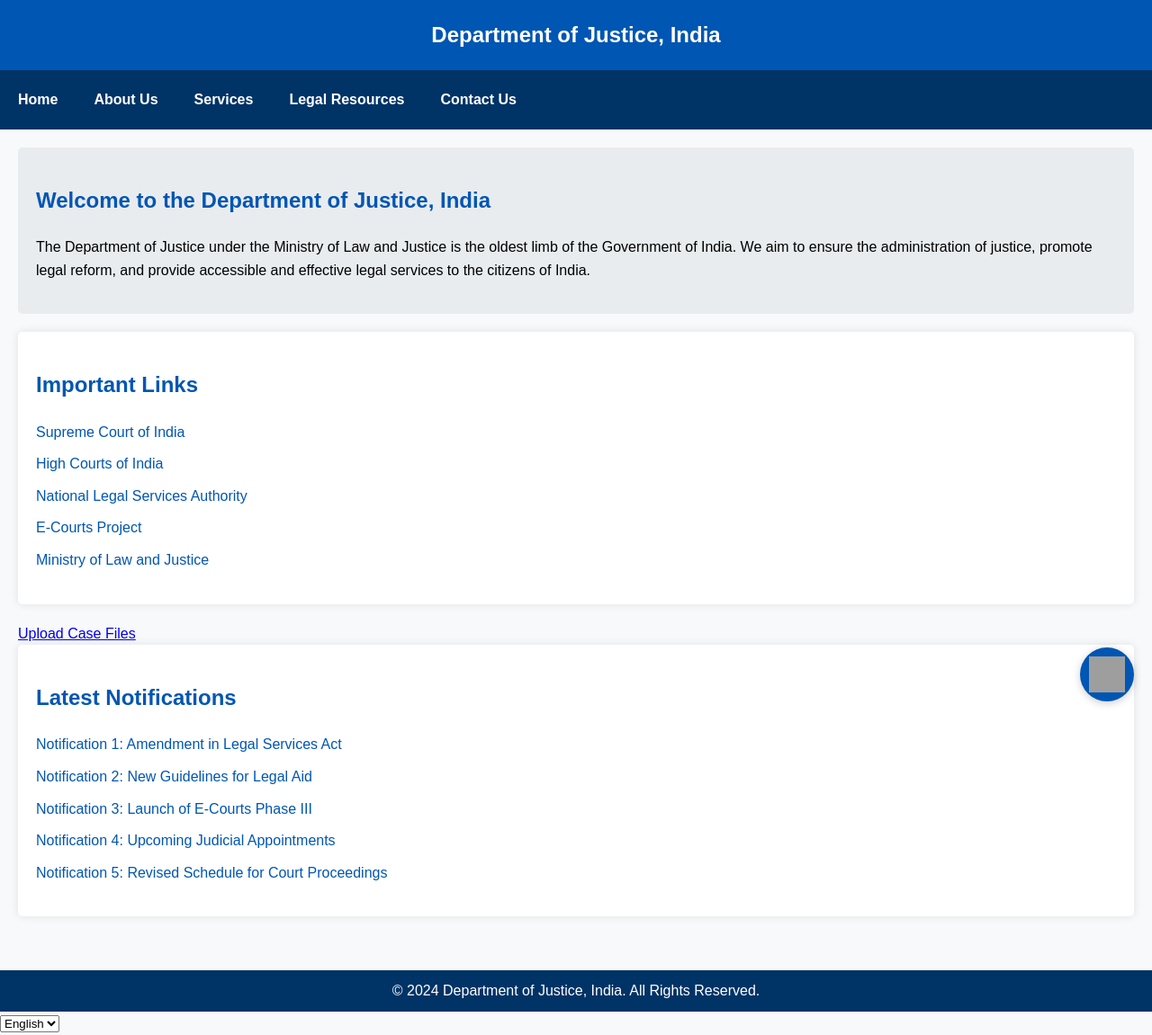
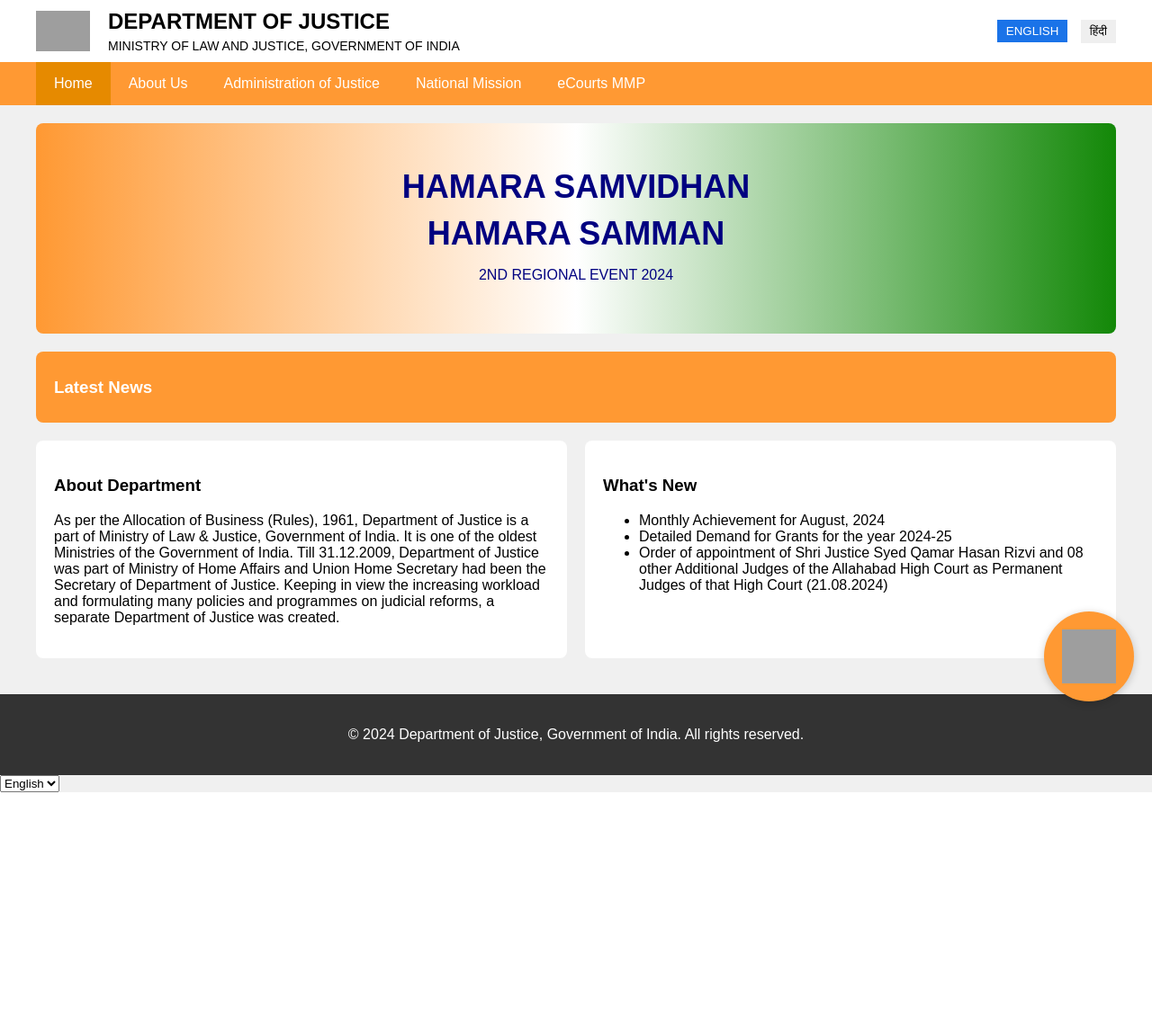
Before and after one commit to SachinSingh008/SIH-chatbotDoJ, a Flask app: page / in a window 1280 px wide. Shown: the whole page at 90% size. After the commit the page ends 881 px from the top, so only its background shows below. Run offline with Flask 2, Linux system fonts and the light colour scheme; grey boxes are pictures that could not be loaded.

Commit message:
final update including terminate button

```diff
--- a/app.py
+++ b/app.py
@@ -97,4 +97,4 @@ def home():
     return render_template('index.html')
 
 if __name__ == '__main__':
-    app.run(host='0.0.0.0', port=5000)
+    app.run(host='192.168.4.25', port=5000)
--- a/static/css/styles.css
+++ b/static/css/styles.css
@@ -1,83 +1,128 @@
 body {
     font-family: Arial, sans-serif;
-    line-height: 1.6;
     margin: 0;
     padding: 0;
-    background-color: #f8f9fa;
+    background-color: #f0f0f0;
 }
 
-/* Header and Navigation */
-#header, #navbar {
-    color: white;
-    text-align: center;
+.container {
+    max-width: 1200px;
+    margin: 0 auto;
+    padding: 0 20px;
 }
 
-#header {
-    background-color: #0056b3;
-    padding: 20px 0;
-    font-size: 24px;
-    font-weight: bold;
-}
-
-#navbar {
-    display: flex;
-    justify-content: All;
-    background-color: #003366;
+header {
+    background-color: #fff;
+    box-shadow: 0 2px 4px rgba(0,0,0,0.1);
     padding: 10px 0;
 }
 
-#navbar a {
+header .container {
+    display: flex;
+    justify-content: space-between;
+    align-items: center;
+}
+
+.logo {
+    display: flex;
+    align-items: center;
+}
+
+.emblem {
+    width: 60px;
+    margin-right: 20px;
+}
+
+h1 {
+    font-size: 24px;
+    margin: 0;
+}
+
+header p {
+    margin: 5px 0 0;
+    font-size: 14px;
+}
+
+.language-buttons button {
+    padding: 5px 10px;
+    margin-left: 10px;
+    border: none;
+    cursor: pointer;
+}
+
+.language-buttons button.active {
+    background-color: #1a73e8;
+    color: white;
+}
+
+nav {
+    background-color: #ff9933;
+}
+
+nav ul {
+    list-style-type: none;
+    padding: 0;
+    margin: 0;
+    display: flex;
+}
+
+nav ul li a {
+    color: white;
+    text-decoration: none;
+    padding: 15px 20px;
+    display: block;
+}
+
+nav ul li a:hover, nav ul li a.active {
+    background-color: #e68a00;
+}
+
+.banner {
+    background: linear-gradient(to right, #ff9933, #ffffff, #138808);
+    padding: 40px;
+    text-align: center;
+    color: #000080;
+    margin: 20px 0;
+    border-radius: 8px;
+}
+
+.banner h2 {
+    font-size: 36px;
+    margin: 10px 0;
+}
+
+.news-ticker {
+    background-color: #ff9933;
     color: white;
     padding: 10px 20px;
-    text-decoration: none;
-    font-weight: bold;
+    margin-bottom: 20px;
+    border-radius: 8px;
 }
 
-#navbar a:hover {
-    background-color: #0056b3;
-    border-radius: 5px;
+.content-grid {
+    display: grid;
+    grid-template-columns: 1fr 1fr;
+    gap: 20px;
 }
 
-/* Main Content */
-#main-content {
+.about, .whats-new {
+    background-color: white;
     padding: 20px;
+    border-radius: 8px;
 }
 
-#intro, #important-links, #notifications {
-    background-color: white;
-    padding: 20px;
-    border-radius: 5px;
-    margin-bottom: 20px;
+footer {
+    background-color: #333;
+    color: white;
+    text-align: center;
+    padding: 20px 0;
+    margin-top: 40px;
 }
 
-#intro {
-    background-color: #e9ecef;
-}
-
-#important-links, #notifications {
-    box-shadow: 0 0 10px rgba(0,0,0,0.1);
-}
-
-h2 {
-    color: #0056b3;
-}
-
-ul {
-    list-style: none;
-    padding: 0;
-}
-
-ul li {
-    margin-bottom: 10px;
-}
-
-ul li a {
-    color: #0056b3;
-    text-decoration: none;
-}
-
-ul li a:hover {
-    text-decoration: underline;
+@media (max-width: 768px) {
+    .content-grid {
+        grid-template-columns: 1fr;
+    }
 }
 
 /* Footer */
@@ -102,13 +147,13 @@ ul li a:hover {
     border-radius: 10px;
     overflow: hidden;
     box-shadow: 0 0 10px rgba(0,0,0,0.1);
-    background-color: #b1d7f5;
+    background: linear-gradient(to top,#9fb6e6, #3e74e9, #9fb6e6);
     z-index: 1000;
     flex-direction: row;
 }
 
 #chat-header {
-    background-color: #0056b3;
+    background: linear-gradient(to top, #3e74e9, #82a4ec, #9fb6e6);
     color: white;
     padding: 10px;
     font-weight: bold;
@@ -147,7 +192,7 @@ ul li a:hover {
 #user-input {
     display: flex;
     padding: 10px;
-    background-color: white;
+    background: linear-gradient(to bottom, #3e74e9, #82a4ec, #9fb6e6);
 }
 
 #user-input input {
@@ -179,11 +224,11 @@ ul li a:hover {
     position: fixed;
     bottom: 20px;
     right: 20px;
-    z-index: 1001;
-    width: 60px;
-    height: 60px;
+    z-index: 10;
+    width: 100px;
+    height: 100px;
     border-radius: 50%;
-    background-color: #0056b3;
+    background-color:  #ff9933 ;
     border: none;
     cursor: pointer;
     padding: 0;
@@ -194,13 +239,13 @@ ul li a:hover {
 }
 
 #chat-button img {
-    width: 40px;
-    height: 40px;
+    width: 60px;
+    height: 60px;
 }
 
 /* Messages */
 .message {
-    border-radius: 15px;
+    border-radius: 10px 0px 10px 10px;
     padding: 10px;
     margin-bottom: 10px;
     clear: both;
@@ -211,7 +256,6 @@ ul li a:hover {
     float: right;
     margin-left: auto;
     max-width: 60%;
-    margin-top: 10px;
     align-self: flex-end;
 }
 
@@ -221,7 +265,7 @@ ul li a:hover {
     white-space: pre-wrap;
     word-wrap: break-word;
     max-width: 70%;
-    border-radius: 10px;
+    border-radius: 0px 10px 10px 10px;
     padding: 10px;
     margin-bottom: 10px;
 }
@@ -244,7 +288,6 @@ ul li a:hover {
     display: flex;
     align-items: left;
     justify-content: left;
-    margin-top: 10px;
 }
 
 .dot {
@@ -252,7 +295,7 @@ ul li a:hover {
     width: 8px;
     height: 8px;
     margin: 0 2px;
-    background-color: #3498db;
+    background: linear-gradient(to right, #ff9933, #ffffff, #138808);
     border-radius: 50%;
     animation: thinking 1s infinite;
 }
@@ -400,3 +443,11 @@ ul li a:hover {
     opacity: 0.5;
     cursor: not-allowed;
 }
+#terminate-button {
+    background-color: #dc3545;
+    color: white;
+    border: none;
+    padding: 5px 10px;
+    border-radius: 3px;
+    cursor: pointer;
+}
--- a/static/js/script.js
+++ b/static/js/script.js
@@ -48,6 +48,7 @@ $(document).ready(function() {
             }
         });
     }
+    $('#terminate-button').click(terminateMessage);
 });
 var isFirstMessage = true;
 
@@ -122,13 +123,17 @@ function displayUserMessage(message) {
 function displayBotMessage(response, userInput) {
     var messageContainer = $('<div class="message-container"></div>');
     var botMessageContainer = $('<div class="bot-message-container"></div>');
-    var botLogo = $('<img class="bot-logo" src="https://static.vecteezy.com/system/resources/previews/026/960/350/non_2x/male-cute-lawyer-character-in-court-free-png.png" alt="bot-logo">');
+    var botLogo = $('<img class="bot-logo" src="https://www.pngmart.com/files/16/Vector-Lawyer-Transparent-PNG.png" alt="bot-logo">');
     var botMessageDiv = $('<div class="message bot-message"></div>');
 
     botMessageContainer.append(botLogo);
     botMessageContainer.append(botMessageDiv);
     messageContainer.append(botMessageContainer);
     $('#chatbox').append(messageContainer);
+
+    // Hide send and mic buttons, show terminate button
+    $('#send-button, #voice-button').hide();
+    $('#terminate-button').show();
 
     // Split the response into points
     var points = response.split('\n').filter(point => point.trim() !== '');
@@ -138,36 +143,63 @@ function displayBotMessage(response, userInput) {
             var pointDiv = $('<div class="bot-point"></div>');
             botMessageDiv.append(pointDiv);
 
-            var currentPoint = points[index].replace(/^\s*[\*\-]\s*/, ''); // Remove leading asterisks or hyphens
+            var currentPoint = points[index].replace(/^\s*[\*\-]\s*/, '');
             var pointText = (index + 1) + '. ' + currentPoint;
 
+            pointText = pointText.replace(/\*\*(.*?)\*\*/g, '<strong>$1</strong>');
+            pointText = pointText.replace(/\*(.*?)\*\*/g, '<strong>$1</strong>');
+
             var charIndex = 0;
+            var htmlContent = '';
 
             function displayNextCharacter() {
-                if (charIndex < pointText.length) {
-                    pointDiv.append(pointText[charIndex]);
+                if (charIndex < pointText.length && !window.terminateMessageFlag) {
+                    if (pointText.substr(charIndex, 8) === '<strong>') {
+                        htmlContent += '<strong>';
+                        charIndex += 8;
+                    } else if (pointText.substr(charIndex, 9) === '</strong>') {
+                        htmlContent += '</strong>';
+                        charIndex += 9;
+                    } else {
+                        htmlContent += pointText[charIndex];
+                        charIndex++;
+                    }
+                    pointDiv.html(htmlContent);
 
-                    // Only auto-scroll if the user hasn't scrolled up
                     var chatbox = $('#chatbox')[0];
                     if (chatbox.scrollHeight - chatbox.scrollTop === chatbox.clientHeight) {
                         chatbox.scrollTop = chatbox.scrollHeight;
                     }
 
-                    charIndex++;
                     setTimeout(displayNextCharacter, 30);
                 } else {
-                    addDetailLink(pointDiv, currentPoint);
-                    setTimeout(() => displayNextPoint(index + 1), 500);
+                    if (!window.terminateMessageFlag) {
+                        addDetailLink(pointDiv, currentPoint);
+                        setTimeout(() => displayNextPoint(index + 1), 500);
+                    } else {
+                        finishMessageDisplay();
+                    }
                 }
             }
 
             displayNextCharacter();
         } else {
-            addSuggestions(botMessageDiv);
+            finishMessageDisplay();
         }
     }
 
     displayNextPoint(0);
+}
+
+function terminateMessage() {
+    window.terminateMessageFlag = true;
+}
+
+function finishMessageDisplay() {
+    addSuggestions($('.bot-message:last'));
+    $('#send-button, #voice-button').show();
+    $('#terminate-button').hide();
+    window.terminateMessageFlag = false;
 }
 
 function addDetailLink(pointDiv, originalMessage) {
--- a/templates/index.html
+++ b/templates/index.html
@@ -8,50 +8,67 @@
 </head>
 <body>
     <!-- Add your existing website content here -->
-    <div id="header">
-        Department of Justice, India
-    </div>
-    <div id="navbar">
-        <a href="#">Home</a>
-        <a href="#">About Us</a>
-        <a href="#">Services</a>
-        <a href="#">Legal Resources</a>
-        <a href="#">Contact Us</a>
-    </div>
-    <div id="main-content">
-        <div id="intro">
-            <h2>Welcome to the Department of Justice, India</h2>
-            <p>The Department of Justice under the Ministry of Law and Justice is the oldest limb of the Government of India. We aim to ensure the administration of justice, promote legal reform, and provide accessible and effective legal services to the citizens of India.</p>
+    <header>
+        <div class="container">
+            <div class="logo">
+                <img src="https://doj.gov.in/sites/default/files/emblem-dark.png" alt="Emblem" class="emblem">
+                <div>
+                    <h1>DEPARTMENT OF JUSTICE</h1>
+                    <p>MINISTRY OF LAW AND JUSTICE, GOVERNMENT OF INDIA</p>
+                </div>
+            </div>
+            <div class="language-buttons">
+                <button class="active">ENGLISH</button>
+                <button>हिंदी</button>
+            </div>
+        </div>
+    </header>
+
+    <nav>
+        <div class="container">
+            <ul>
+                <li><a href="#" class="active">Home</a></li>
+                <li><a href="#">About Us</a></li>
+                <li><a href="#">Administration of Justice</a></li>
+                <li><a href="#">National Mission</a></li>
+                <li><a href="#">eCourts MMP</a></li>
+            </ul>
+        </div>
+    </nav>
+
+    <main class="container">
+        <div class="banner">
+            <h2>HAMARA SAMVIDHAN</h2>
+            <h2>HAMARA SAMMAN</h2>
+            <p>2ND REGIONAL EVENT 2024</p>
         </div>
 
-        <div id="important-links">
-            <h2>Important Links</h2>
-            <ul>
-                <li><a href="#">Supreme Court of India</a></li>
-                <li><a href="#">High Courts of India</a></li>
-                <li><a href="#">National Legal Services Authority</a></li>
-                <li><a href="#">E-Courts Project</a></li>
-                <li><a href="#">Ministry of Law and Justice</a></li>
-            </ul>
+        <div class="news-ticker">
+            <h3>Latest News</h3>
+            <p id="news-content"></p>
         </div>
-        <a href="http://localhost:5001" target="_blank">Upload Case Files</a>
 
-        <div id="notifications">
-            <h2>Latest Notifications</h2>
-            <ul>
-                <li><a href="#">Notification 1: Amendment in Legal Services Act</a></li>
-                <li><a href="#">Notification 2: New Guidelines for Legal Aid</a></li>
-                <li><a href="#">Notification 3: Launch of E-Courts Phase III</a></li>
-                <li><a href="#">Notification 4: Upcoming Judicial Appointments</a></li>
-                <li><a href="#">Notification 5: Revised Schedule for Court Proceedings</a></li>
-            </ul>
+        <div class="content-grid">
+            <div class="about">
+                <h3>About Department</h3>
+                <p>As per the Allocation of Business (Rules), 1961, Department of Justice is a part of Ministry of Law & Justice, Government of India. It is one of the oldest Ministries of the Government of India. Till 31.12.2009, Department of Justice was part of Ministry of Home Affairs and Union Home Secretary had been the Secretary of Department of Justice. Keeping in view the increasing workload and formulating many policies and programmes on judicial reforms, a separate Department of Justice was created.</p>
+            </div>
+            <div class="whats-new">
+                <h3>What's New</h3>
+                <ul>
+                    <li>Monthly Achievement for August, 2024</li>
+                    <li>Detailed Demand for Grants for the year 2024-25</li>
+                    <li>Order of appointment of Shri Justice Syed Qamar Hasan Rizvi and 08 other Additional Judges of the Allahabad High Court as Permanent Judges of that High Court (21.08.2024)</li>
+                </ul>
+            </div>
         </div>
-    </div>
+    </main>
 
-    <div id="footer">
-        &copy; 2024 Department of Justice, India. All Rights Reserved.
-    </div>
-
+    <footer>
+        <div class="container">
+            <p>&copy; 2024 Department of Justice, Government of India. All rights reserved.</p>
+        </div>
+    </footer>
 
     <!-- Language Selector -->
     <select id="language-select" aria-label="Language Select">
@@ -60,7 +77,7 @@
     </select>
 
     <button id="chat-button" aria-label="Chat with DoJ Bot">
-        <img src="https://static.vecteezy.com/system/resources/previews/026/960/350/non_2x/male-cute-lawyer-character-in-court-free-png.png" alt="Bot Icon">
+        <img src="https://www.pngmart.com/files/16/Vector-Lawyer-Transparent-PNG.png" alt="Bot Icon">
     </button>
 
     <div id="chat-container">
@@ -73,8 +90,9 @@
         <div id="chatbox"></div>
         <div id="user-input">
             <input type="text" id="user-message" placeholder="Type your message...">
-            <button onclick="sendMessage()">Send</button>
-            <button id="voice-button" onclick="startVoiceInput()">🎤</button> <!-- Voice input button -->
+            <button id="send-button">Send</button>
+            <button id="voice-button">🎤</button>
+            <button id="terminate-button" style="display: none;">Terminate</button>
         </div>
     </div>
 
```
